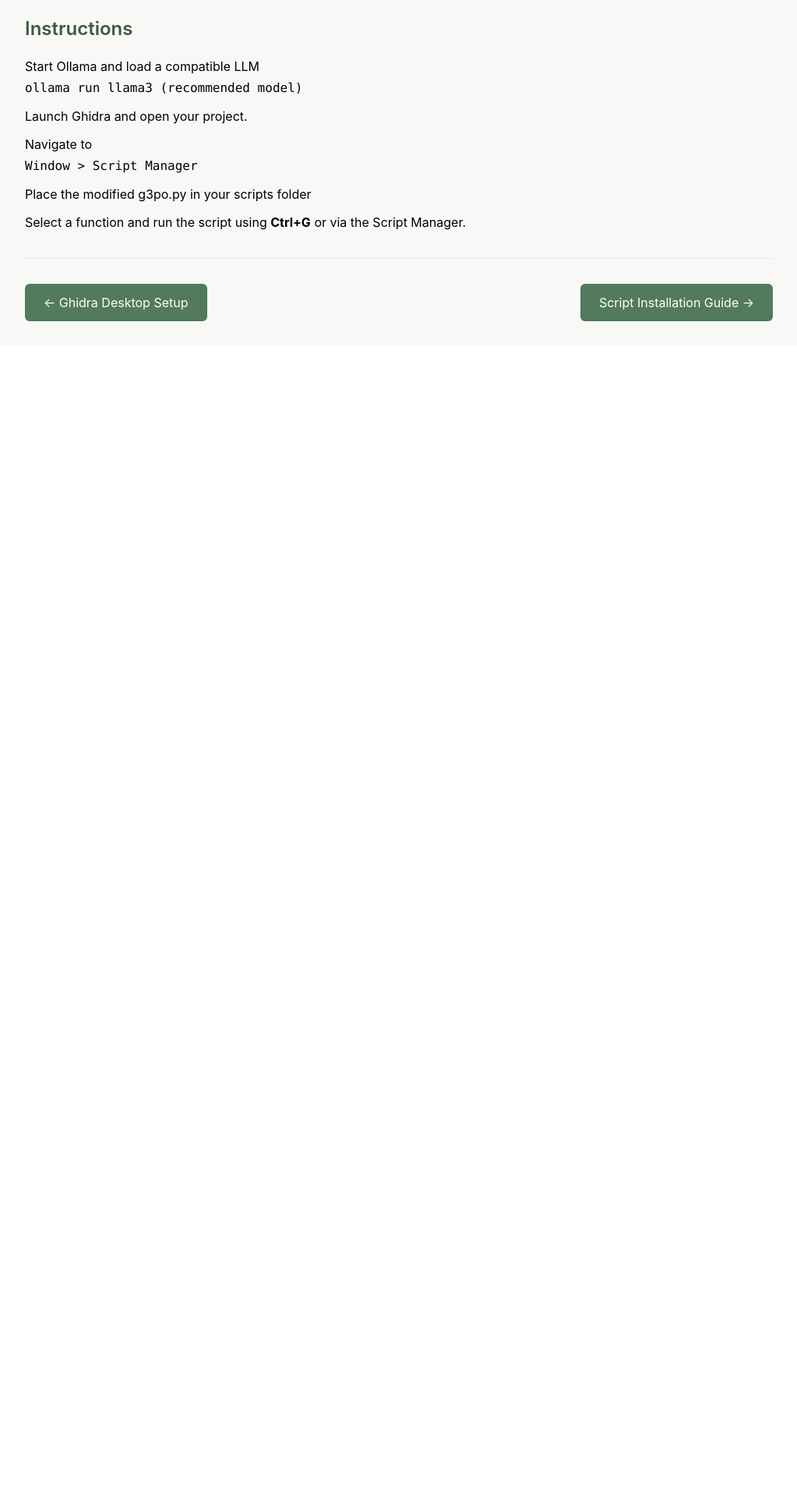
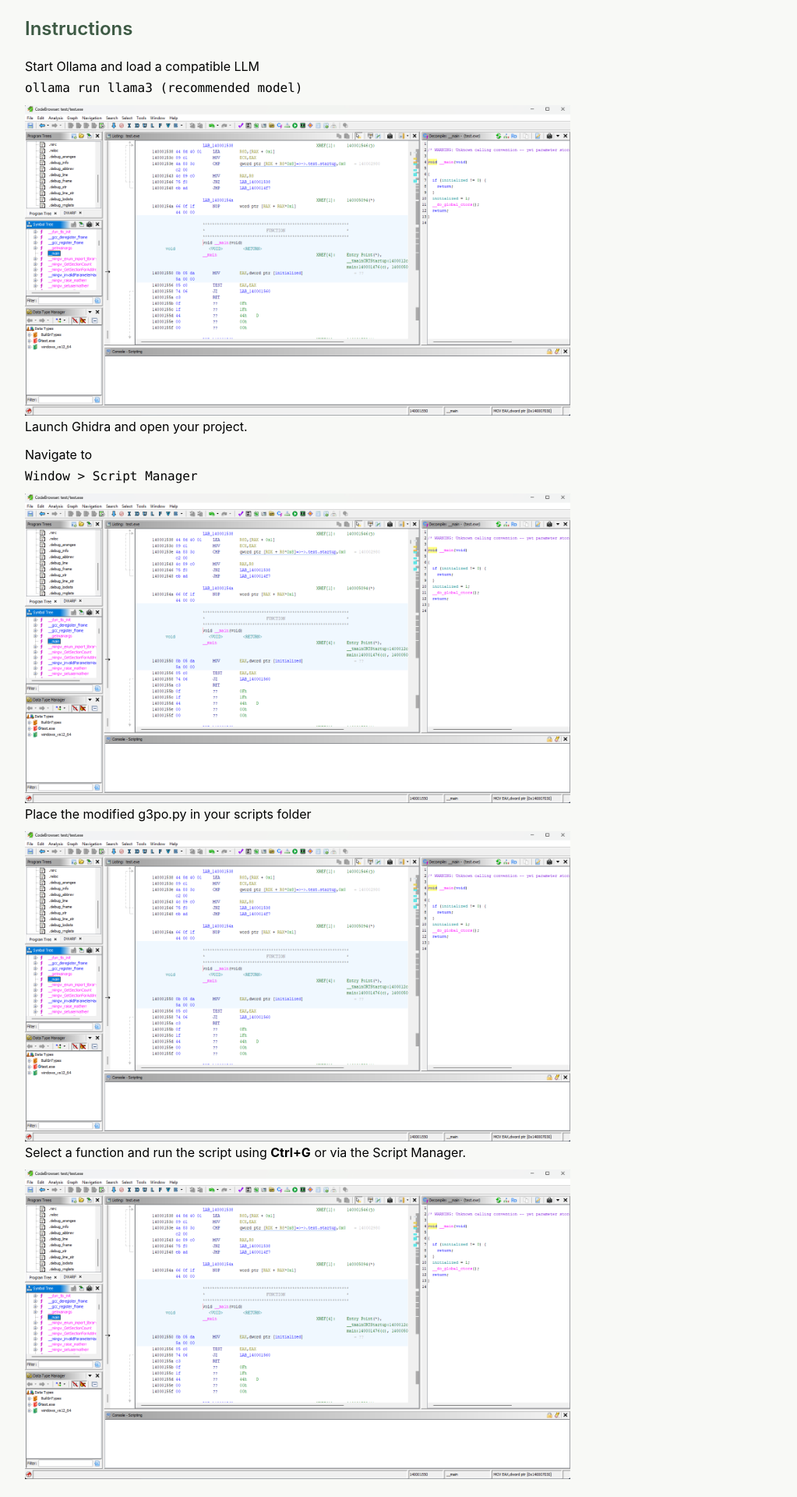
Before and after one commit to jakapop1/aisenseiV2, a React (Create React App) app: page /g3po/docker/ollama/ghidra/script in a window 1280 px wide. Shown: the part 1360-3280 px from the top of the page at 78% size, without its empty margins (256-1279 px from the left). Before the commit the page ends 1804 px from the top, so only its background shows below. Built offline with nearby package versions, Linux system fonts and the light colour scheme.

Commit message:
adjustments

```diff
--- a/src/pages/Home.js
+++ b/src/pages/Home.js
@@ -13,8 +13,8 @@
         </p>
       </section>
 
-      {/* Updated Grid Layout for Four Equal Cards */}
-      <div className="grid grid-cols-1 md:grid-cols-2 lg:grid-cols-4 gap-8 my-8">
+      {/* Changed grid classes to display 3 columns on medium screens and above */}
+      <div className="grid grid-cols-1 md:grid-cols-3 gap-8 my-8">
         {[
           {
             title: "LPW for Packet Analysis",
@@ -82,7 +82,6 @@
               "Customize agents for modular, reproducible workflows"
             ]
           }
-
         ].map((course, index) => (
           <div
             key={index}
--- a/src/pages/g3po/g3poScripts.js
+++ b/src/pages/g3po/g3poScripts.js
@@ -91,19 +91,45 @@
       <h2>Instructions</h2>
       <ol>
         <li>
-          Start Ollama and load a compatible LLM <code>ollama run llama3 (recommended model)</code> </li>
+          Start Ollama and load a compatible LLM <code>ollama run llama3 (recommended model)</code>
+        </li>
+        <img
+          src="/images/g3po/beforeAI.png"
+          alt="Tbd"
+          width="700"
+        />
+
         <li>
           Launch Ghidra and open your project.
         </li>
         <li>
           Navigate to <code>Window &gt; Script Manager</code>
         </li>
+
+        <img
+          src="/images/g3po/beforeAI.png"
+          alt="Uploading Executable to Ghidra"
+          width="700"
+        />
+
         <li>
           Place the modified g3po.py in your scripts folder
         </li>
+
+        <img
+          src="/images/g3po/beforeAI.png"
+          alt="Uploading Executable to Ghidra"
+          width="700"
+        />
         <li>
           Select a function and run the script using <strong>Ctrl+G</strong> or via the Script Manager.
         </li>
+
+        <img
+          src="/images/g3po/beforeAI.png"
+          alt="Uploading Executable to Ghidra"
+          width="700"
+        />
       </ol>
     </section>
 
--- a/src/pages/g3po/ghidraInstallation.js
+++ b/src/pages/g3po/ghidraInstallation.js
@@ -117,7 +117,7 @@
 
         <h3>6.1 Create a Simple C Program</h3>
         <p>
-          Below is a basic C program that prints "Hello, World!" and counts from 1 to 100. You can use any text editor to save this code in a file named <code>hello_loop.c</code>.
+          Below is a basic C program that prints "Hello, World!" and counts from 1 to 100. You can use any text editor to save this code in a file named <code>hello_loop.c</code>
         </p>
         <pre><code>{`
 #include <stdio.h>
@@ -156,17 +156,17 @@
         </p>
 
         <p>
-        <strong>macOS/Linux</strong>
-         <code>hello_loop</code>
+          <strong>macOS/Linux</strong>
+          <code>hello_loop</code>
         </p>
 
 
         <h3>6.3 Import the Binary into Ghidra</h3>
         <p>
-        From the top menu, open your Ghidra project and go to <strong>File &gt; Import File</strong>
+          From the top menu, open your Ghidra project and go to <strong>File &gt; Import File</strong>
         </p>
         <p>
-         Select your compiled binary ie: <code>hello_loop.exe</code>
+          Select your compiled binary ie: <code>hello_loop.exe</code>
         </p>
         <p>
           In your Ghidra UI, follow the import prompts to upload the executable. Once imported, double-click the file in your project to open it in Ghidra’s CodeBrowser.
@@ -203,6 +203,8 @@
 
 
 
+
+
       <NavButtons
         previous={{
           link: "/g3po/docker/ollama",
```
Lines whose indentation alone changed are shown as unchanged.
